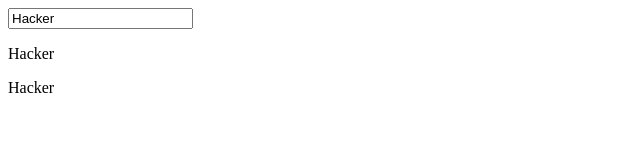
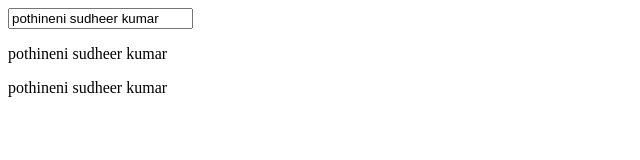
Before and after one commit to PothineniSudheerKumar/php_full_stak, a plain HTML site: page javascript/angular/intro.html in a window 1280 px wide. Shown: the whole page, without its empty margins (0-640 px from the left). Drawn offline with nearby package versions, Linux system fonts and the light colour scheme.

Commit message:
office branch one

```diff
--- a/javascript/angular/intro.html
+++ b/javascript/angular/intro.html
@@ -15,7 +15,7 @@
 	<script type="text/javascript">
 		var app = angular.module('my_app',[]);
 		app.controller('my_ctrl',function($scope){
-			$scope.full_name = 'Hacker';
+			$scope.full_name = 'pothineni sudheer kumar';
 		});
 	</script>
 </body>
```
